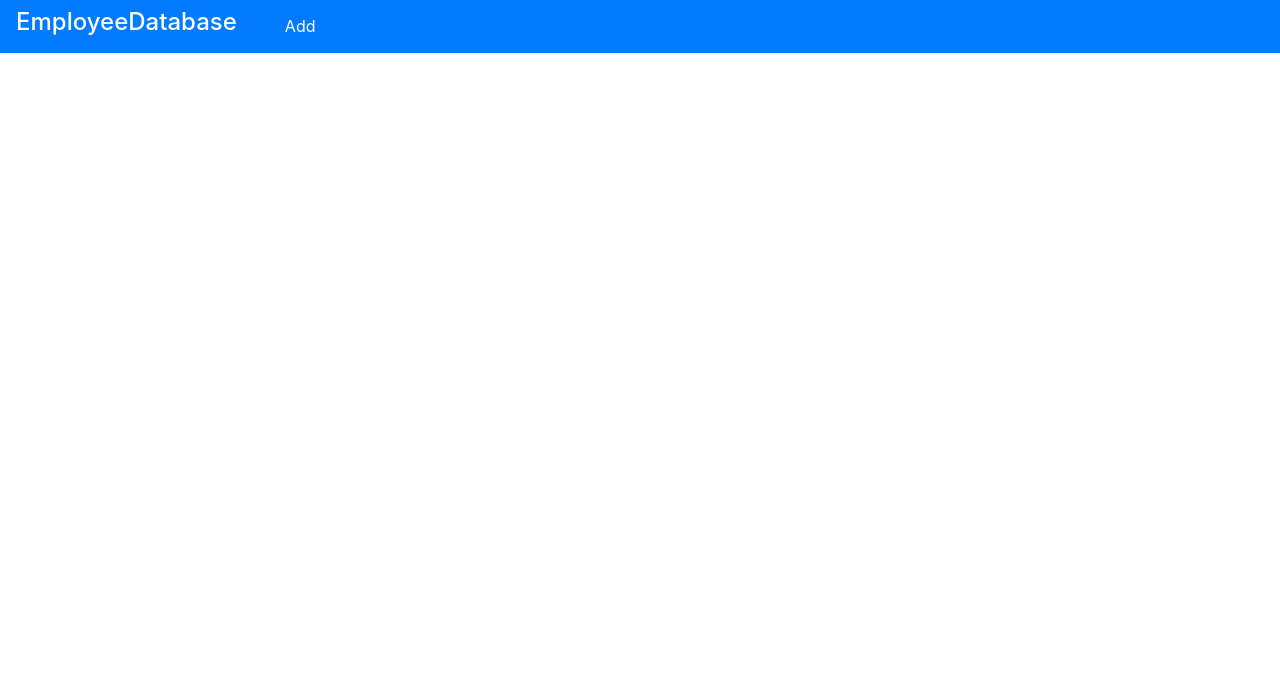
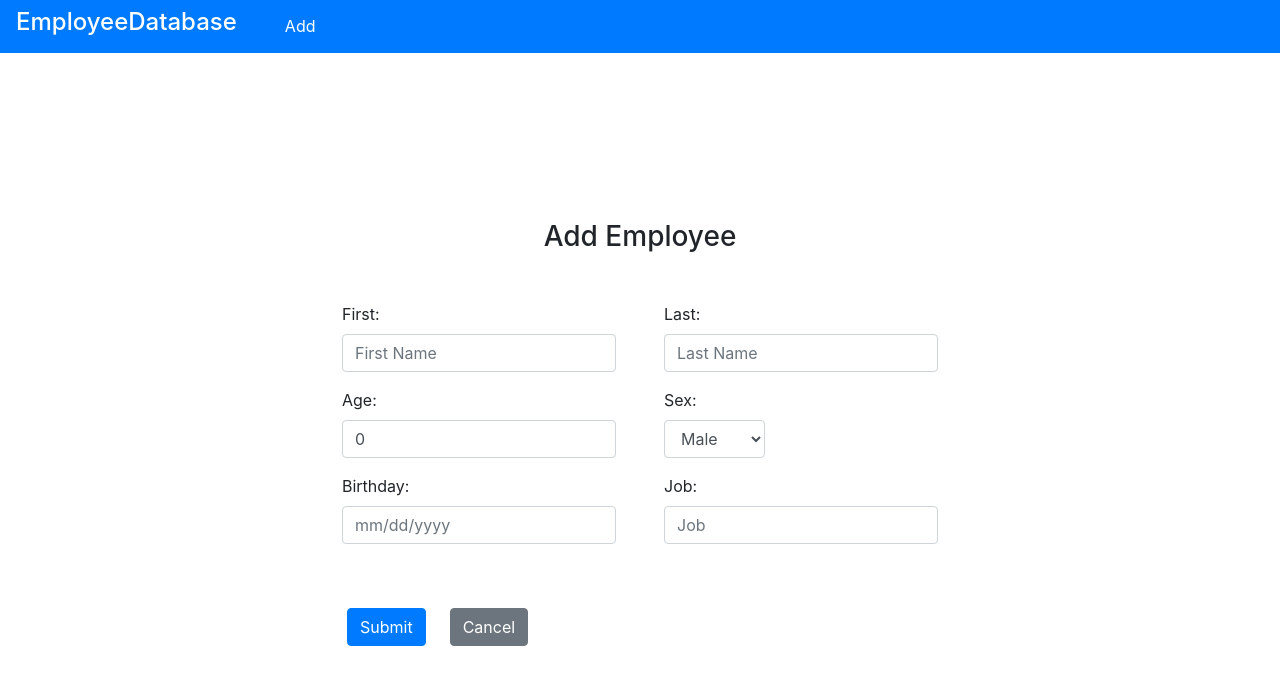
Before and after one commit to AlanGarc1a/EmployeeDatabase, a React (Create React App) app in the folder client/: page /create in a window 1280 px wide. Shown: the top 684 px of the page. Built offline with nearby package versions, Linux system fonts and the light colour scheme.

Commit message:
add employee form

```diff
--- a/client/src/components/employee/EmployeeCreate.js
+++ b/client/src/components/employee/EmployeeCreate.js
@@ -1,9 +1,171 @@
-import React from 'react';
+import Button from 'react-bootstrap/Button';
+import React, { useState } from 'react';
+import Form from 'react-bootstrap/Form';
+import Container from 'react-bootstrap/Container';
+import { Link, Redirect } from 'react-router-dom';
+import axios from 'axios';
+
+const centerForm = {
+    display: 'flex',
+    justifyContent: 'center',
+    alignItems: 'center',
+    minHeight: '95vh',
+}
 
 const EmployeeCreate = () => {
 
+    const [firstName, setFirstName] = useState('');
+    const [lastName, setLastName] = useState('');
+    const [age, setAge] = useState(0);
+    const [gender, setGender] = useState('');
+    const [birthday, setBirthday] = useState('');
+    const [job, setJob] = useState('');
+
+    const [firstNameError, setFirstNameError] = useState(false);
+    const [LastNameError, setLastNameError] = useState(false);
+    const [ageError, setAgeError] = useState(false);
+    const [birthdayError, setBirthdayError] = useState(false);
+    const [jobError, setJobError] = useState(false);
+    const [redirect, setRedirect] = useState(false);
+
+    const onFirstNameHandler = (event) => {
+        event.persist();
+        setFirstName(event.target.value);
+    }
+
+    const onLastNameHandler = (event) => {
+        event.persist();
+        setLastName(event.target.value);
+    }
+
+    const onAgeHandler = (event) => {
+        event.persist();
+        setAge(event.target.value);
+    }
+
+    const onGenderHandler = (event) => {
+        event.persist();
+        setGender(event.target.value);
+    }
+
+    const onBirthdayHandler = (event) => {
+        event.persist();
+        setBirthday(event.target.value);
+    }
+
+    const onJobHandler = (event) => {
+        event.persist();
+        setJob(event.target.value);
+    }
+
+    const onSubmitHandler = async (event) => {
+        event.preventDefault();
+
+        var pattern = /^([0-9]{2})\/([0-9]{2})\/([0-9]{4})$/;
+
+        if (firstName === '') {
+            setFirstNameError(true);
+        }
+        if (lastName === '') {
+            setLastNameError(true);
+        }
+        if (age < 0) {
+            setAgeError(true);
+        }
+        if (!pattern.test(birthday)) {
+            setBirthdayError(true);
+        }
+        if (job === '') {
+            setJobError(true);
+        }
+        else {
+            const newEmployee = {
+                firstName,
+                lastName,
+                age,
+                gender,
+                birthday,
+                job
+            }
+
+            try {
+                const res = await axios.post('http://localhost:5000/api/create', newEmployee);
+
+                if(res.status === 200) {
+                    setRedirect(true);
+                }
+            } catch(error) {
+                throw new Error('Error Creating Employee');
+            }
+        }
+    }
+
+    if (redirect) {
+        <Redirect to="/" />
+    }
+
     return (
-        <div></div>
+
+        <Container fluid>
+            <div style={centerForm}>
+                <Form onSubmit={onSubmitHandler}>
+                    <p className="h3 mb-5 text-center">Add Employee</p>
+                    <Form.Row>
+                        <Form.Group column='sm' className="mr-5">
+                            <Form.Label>First:</Form.Label>
+                            <Form.Control type="text" placeholder="First Name" isInvalid={firstNameError} value={firstName} onChange={onFirstNameHandler} />
+                            <Form.Control.Feedback type="invalid">Please enter a First name</Form.Control.Feedback>
+                        </Form.Group>
+
+                        <Form.Group colum='sm'>
+                            <Form.Label>Last:</Form.Label>
+                            <Form.Control type="text" placeholder="Last Name" isInvalid={LastNameError} value={lastName} onChange={onLastNameHandler} />
+                            <Form.Control.Feedback type="invalid">Please enter a Last name</Form.Control.Feedback>
+                        </Form.Group>
+                    </Form.Row>
+
+                    <Form.Row>
+                        <Form.Group colum='sm' className="mr-5">
+                            <Form.Label>Age:</Form.Label>
+                            <Form.Control required type="number" placeholder="Age" isInvalid={ageError} value={age} onChange={onAgeHandler} />
+                            <Form.Control.Feedback type="invalid">Please enter a valid age</Form.Control.Feedback>
+                        </Form.Group>
+
+                        <Form.Group>
+                            <Form.Label>Sex:</Form.Label>
+                            <Form.Control required as="select" value={gender} onChange={onGenderHandler}>
+                                <option>Male</option>
+                                <option>Female</option>
+                                <option>Other</option>
+                            </Form.Control>
+                        </Form.Group>
+                    </Form.Row>
+
+                    <Form.Row>
+                        <Form.Group colum='sm' className="mr-5">
+                            <Form.Label>Birthday:</Form.Label>
+                            <Form.Control type="text" placeholder="mm/dd/yyyy" isInvalid={birthdayError} value={birthday} onChange={onBirthdayHandler} />
+                            <Form.Control.Feedback type="invalid">Please enter a birthday in mm/dd/yyyy</Form.Control.Feedback>
+                        </Form.Group>
+
+                        <Form.Group colum='sm'>
+                            <Form.Label>Job:</Form.Label>
+                            <Form.Control type="text" placeholder="Job" isInvalid={jobError} value={job} onChange={onJobHandler} />
+                            <Form.Control.Feedback type="invalid">Please enter a job</Form.Control.Feedback>
+                        </Form.Group>
+                    </Form.Row>
+
+                    <Button variant="primary" type="submit" className="mr-4 mt-5">
+                        Submit
+                    </Button>
+                    <Button variant="secondary" className=" mt-5">
+                        <Link to="/" className="text-white">
+                            Cancel
+                        </Link>
+                    </Button>
+                </Form>
+            </div>
+        </Container>
     )
 }
 
```
